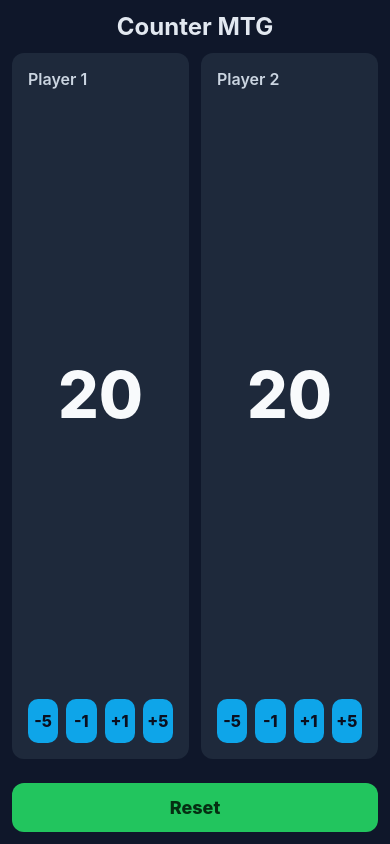
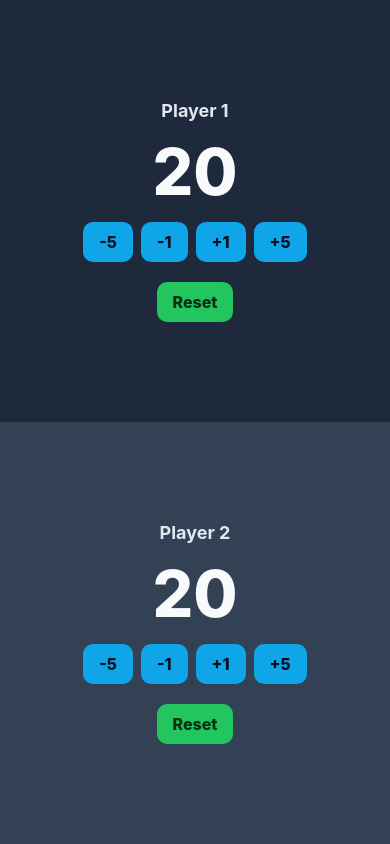
Before and after one commit to georgekutsia/Counter-Mtg, a React Native app: screen / in a window 390 px wide. Built offline with nearby package versions, Linux system fonts and the light colour scheme.

Commit message:
feat: estructura components/pages; Player y página de dos jugadores top/bottom

```diff
--- a/App.tsx
+++ b/App.tsx
@@ -1,149 +1,6 @@
-import { StatusBar } from 'expo-status-bar';
-import React, { useState } from 'react';
-import { SafeAreaView, View, Text, Pressable, StyleSheet } from 'react-native';
-
-type Player = {
-  id: number;
-  name: string;
-  life: number;
-};
-
-const STARTING_LIFE = 20;
+import React from 'react';
+import TwoPlayers from './pages/TwoPlayers';
 
 export default function App() {
-  const [players, setPlayers] = useState<Player[]>([
-    { id: 1, name: 'Player 1', life: STARTING_LIFE },
-    { id: 2, name: 'Player 2', life: STARTING_LIFE },
-  ]);
-
-  const modifyLife = (id: number, delta: number) => {
-    setPlayers((prev) => prev.map((p) => (p.id === id ? { ...p, life: p.life + delta } : p)));
-  };
-
-  const reset = () => {
-    setPlayers((prev) => prev.map((p) => ({ ...p, life: STARTING_LIFE })));
-  };
-
-  return (
-    <SafeAreaView style={styles.container}>
-      <StatusBar style="auto" />
-      <Text style={styles.title}>Counter MTG</Text>
-      <View style={styles.board}>
-        {players.map((p) => (
-          <View key={p.id} style={styles.playerCard}>
-            <Text style={styles.playerName}>{p.name}</Text>
-            <Text style={styles.life}>{p.life}</Text>
-
-            <View style={styles.controlsRow}>
-              <AdjustButton label="-5" onPress={() => modifyLife(p.id, -5)} />
-              <AdjustButton label="-1" onPress={() => modifyLife(p.id, -1)} />
-              <AdjustButton label="+1" onPress={() => modifyLife(p.id, +1)} />
-              <AdjustButton label="+5" onPress={() => modifyLife(p.id, +5)} />
-            </View>
-          </View>
-        ))}
-      </View>
-
-      <View style={styles.footer}>
-        <PrimaryButton label="Reset" onPress={reset} />
-      </View>
-    </SafeAreaView>
-  );
+  return <TwoPlayers />;
 }
-
-function AdjustButton({ label, onPress }: { label: string; onPress: () => void }) {
-  return (
-    <Pressable
-      onPress={onPress}
-      style={({ pressed }) => [styles.btn, pressed && styles.btnPressed]}
-    >
-      <Text style={styles.btnText}>{label}</Text>
-    </Pressable>
-  );
-}
-
-function PrimaryButton({ label, onPress }: { label: string; onPress: () => void }) {
-  return (
-    <Pressable
-      onPress={onPress}
-      style={({ pressed }) => [styles.primaryBtn, pressed && styles.primaryBtnPressed]}
-    >
-      <Text style={styles.primaryBtnText}>{label}</Text>
-    </Pressable>
-  );
-}
-
-const styles = StyleSheet.create({
-  container: {
-    flex: 1,
-    backgroundColor: '#0f172a',
-  },
-  title: {
-    fontSize: 24,
-    fontWeight: '700',
-    color: '#e2e8f0',
-    textAlign: 'center',
-    marginTop: 12,
-  },
-  board: {
-    flex: 1,
-    flexDirection: 'row',
-    padding: 12,
-    gap: 12,
-  },
-  playerCard: {
-    flex: 1,
-    backgroundColor: '#1e293b',
-    borderRadius: 12,
-    padding: 16,
-    justifyContent: 'space-between',
-  },
-  playerName: {
-    color: '#cbd5e1',
-    fontSize: 16,
-    fontWeight: '600',
-  },
-  life: {
-    color: '#f8fafc',
-    fontSize: 64,
-    fontWeight: '800',
-    textAlign: 'center',
-  },
-  controlsRow: {
-    flexDirection: 'row',
-    justifyContent: 'space-between',
-    gap: 8,
-  },
-  btn: {
-    flex: 1,
-    backgroundColor: '#0ea5e9',
-    borderRadius: 10,
-    paddingVertical: 12,
-    alignItems: 'center',
-  },
-  btnPressed: {
-    opacity: 0.8,
-  },
-  btnText: {
-    color: '#0b1020',
-    fontWeight: '800',
-    fontSize: 16,
-  },
-  footer: {
-    padding: 12,
-  },
-  primaryBtn: {
-    backgroundColor: '#22c55e',
-    borderRadius: 12,
-    paddingVertical: 14,
-    alignItems: 'center',
-  },
-  primaryBtnPressed: {
-    opacity: 0.9,
-  },
-  primaryBtnText: {
-    color: '#052e12',
-    fontWeight: '800',
-    fontSize: 18,
-  },
-});
--- /dev/null
+++ b/components/Player.tsx
@@ -0,0 +1,92 @@
+import React, { useState } from 'react';
+import { View, Text, Pressable, StyleSheet } from 'react-native';
+
+type PlayerProps = {
+  name: string;
+};
+
+const STARTING_LIFE = 20;
+
+export default function Player({ name }: PlayerProps) {
+  const [life, setLife] = useState<number>(STARTING_LIFE);
+
+  const modify = (delta: number) => setLife((v) => v + delta);
+  const reset = () => setLife(STARTING_LIFE);
+
+  return (
+    <View style={styles.container}>
+      <Text style={styles.name}>{name}</Text>
+      <Text style={styles.life}>{life}</Text>
+      <View style={styles.controlsRow}>
+        <AdjustButton label="-5" onPress={() => modify(-5)} />
+        <AdjustButton label="-1" onPress={() => modify(-1)} />
+        <AdjustButton label="+1" onPress={() => modify(+1)} />
+        <AdjustButton label="+5" onPress={() => modify(+5)} />
+      </View>
+      <Pressable
+        onPress={reset}
+        style={({ pressed }) => [styles.resetBtn, pressed && styles.pressed]}
+      >
+        <Text style={styles.resetText}>Reset</Text>
+      </Pressable>
+    </View>
+  );
+}
+
+function AdjustButton({ label, onPress }: { label: string; onPress: () => void }) {
+  return (
+    <Pressable onPress={onPress} style={({ pressed }) => [styles.btn, pressed && styles.pressed]}>
+      <Text style={styles.btnText}>{label}</Text>
+    </Pressable>
+  );
+}
+
+const styles = StyleSheet.create({
+  container: {
+    flex: 1,
+    alignItems: 'center',
+    justifyContent: 'center',
+    paddingHorizontal: 16,
+    gap: 12,
+  },
+  name: {
+    color: '#e2e8f0',
+    fontSize: 18,
+    fontWeight: '700',
+  },
+  life: {
+    color: '#f8fafc',
+    fontSize: 64,
+    fontWeight: '800',
+  },
+  controlsRow: {
+    flexDirection: 'row',
+    gap: 8,
+  },
+  btn: {
+    backgroundColor: '#0ea5e9',
+    borderRadius: 10,
+    paddingVertical: 10,
+    paddingHorizontal: 16,
+  },
+  btnText: {
+    color: '#0b1020',
+    fontWeight: '800',
+    fontSize: 16,
+  },
+  resetBtn: {
+    marginTop: 8,
+    backgroundColor: '#22c55e',
+    borderRadius: 10,
+    paddingVertical: 10,
+    paddingHorizontal: 16,
+  },
+  resetText: {
+    color: '#052e12',
+    fontWeight: '800',
+    fontSize: 16,
+  },
+  pressed: {
+    opacity: 0.9,
+  },
+});
--- /dev/null
+++ b/pages/TwoPlayers.tsx
@@ -0,0 +1,32 @@
+import React from 'react';
+import { SafeAreaView, View, StyleSheet } from 'react-native';
+import Player from '../components/Player';
+
+export default function TwoPlayers() {
+  return (
+    <SafeAreaView style={styles.container}>
+      <View style={[styles.half, styles.topHalf]}>
+        <Player name="Player 1" />
+      </View>
+      <View style={[styles.half, styles.bottomHalf]}>
+        <Player name="Player 2" />
+      </View>
+    </SafeAreaView>
+  );
+}
+
+const styles = StyleSheet.create({
+  container: {
+    flex: 1,
+    backgroundColor: '#0f172a',
+  },
+  half: {
+    flex: 1,
+  },
+  topHalf: {
+    backgroundColor: '#1e293b',
+  },
+  bottomHalf: {
+    backgroundColor: '#334155',
+  },
+});
```
